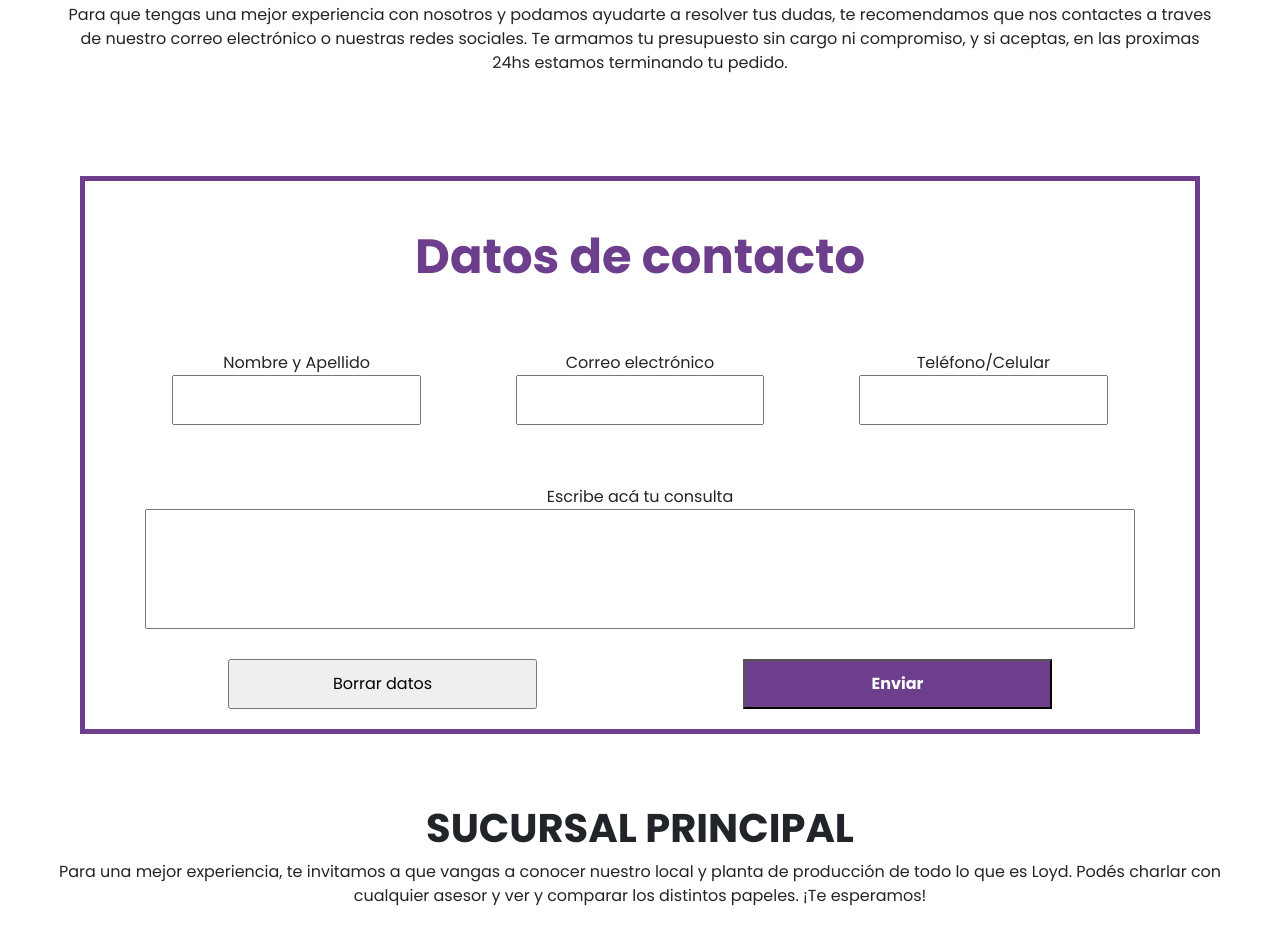
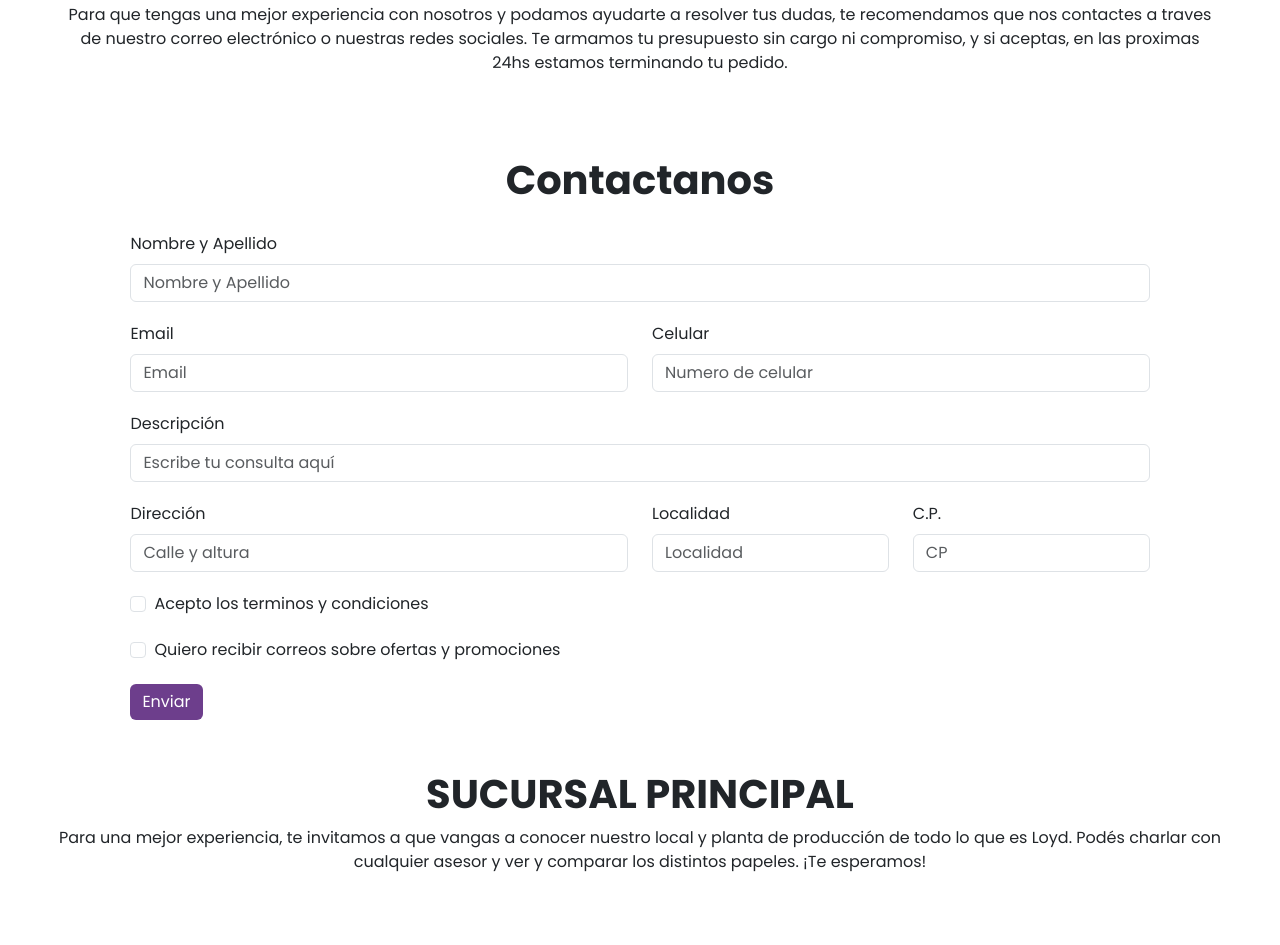
Before and after one commit to MarceIllustrator/loydimprenta, a plain HTML site: page pages/contacto.html in a window 1280 px wide. Shown: the part 339-1284 px from the top of the page. Drawn offline with nearby package versions, Linux system fonts and the light colour scheme; grey boxes are pictures that could not be loaded.

Commit message:
actualización_2

```diff
--- a/css/style.css
+++ b/css/style.css
@@ -126,12 +126,12 @@ body {
       object-fit: cover;
       padding: 15px;
     }
-    .cards {
+    .cards-container {
       display: flex;
       justify-content: space-around;
       background-color: #6D3E8C;
       width: 100%;
-      padding: 20px;
+      padding: 20px 20px 50px 20px;
     }
     .cards__title {
       text-align: center;
@@ -139,34 +139,23 @@ body {
       background-color: #6D3E8C;
       padding: 40px 0px 15px 0px;
     }
+    .card {
+      width: 25%;
+    }
     .cards__title h3 {
-      font-size: 200%;
+      font-size: 250%;
+      font-weight: bold;
+    }
+    .card-title {
+      font-size: 150%;
       text-align: center;
       font-weight: bold;
-      color: #ffffff;
-    }
-    .card__body {
-      width: 27%;
-      padding: 15px;
-      text-align: center;
-    }
-    .card__body img {
-      width: 90%;
-      padding: 15px;
-      text-align: center;
-      object-fit: cover;
-    }
-    .card__body h4 a {
-      font-size: 120%;
-      text-align: center;
-      font-weight: bold;
-      color: #ffffff;
+      color: #404040;
       text-decoration: none;
       padding: 10px 0px;
     }
-    .card__body p {
+    .card-text {
       text-align: center;
-      color: #ffffff;
     }
 
 /* FOTOGRAFIA.HTML */
@@ -312,6 +301,7 @@ body {
       display: flex;
       flex-wrap: wrap;
       background-color: #909090;
+      padding: 30px 0px;
     }
     .card__imp__body {
       padding: 30px 60px;
@@ -346,6 +336,7 @@ body {
     .card__imp2__body h4 {
       font-size: 400%;
       text-decoration: none;
+      font-weight: bold;
     }
     .card__imp2__title {
       width: 100%;
@@ -353,6 +344,7 @@ body {
     .card__imp2__title h3 {
       margin-top: 100px;
       font-size: 300%;
+      font-weight: bold;
     }
 
 /* CONTACTO.HTML */
@@ -363,59 +355,38 @@ body {
       width: 100%;
       display: flex;
       flex-wrap: wrap;
+      justify-content: center;
     }
-    .contacto__principal__form {
-      padding: 20px 80px;
+    .contacto__principal h2 {
+      font-size: 250%;
+      font-weight: bold;
+    }
+    .container_form {
+      display: flex;
       width: 100%;
     }
-    .contacto__principal__form fieldset {
-      padding: 20px 40px;
-      height: 100%;
-      border: solid 5px #6D3E8C;
-      display: flex;
-      flex-wrap: wrap;
-      justify-content: space-around;
+    .row {
+      justify-content: center;
     }
-    .contacto__principal__form fieldset legend {
-      color: #6D3E8C;
-      padding: 20px 0px;
-      font-size: 300%;
-      font-weight: bold;
-      text-align: center;
+    .form-label {
+      padding-top: 20px;
     }
-    .Campo {
-      padding: 30px 20px;
-      width: 28%;
-      flex-wrap: wrap;
-      text-align: center;
+    .form-check {
+      padding-top: 20px;
     }
-    .Campo label {
-      width: 100%;
+    .btn-primary {
+      margin-top: 20px;
+      background-color: #6D3E8C;
+      border: none;
     }
-    .Campo input {
-      width: 100%;
+    .col-12 {
+      width: 80%;
     }
-    .Campo_grande {
-      width: 100%;
-      padding: 30px 20px;
-      flex-wrap: wrap;
-      text-align: center;
+    .col-6 {
+      width: 40%;
     }
-    .Campo_grande label {
-      width: 100%;
-    }
-    .Campo_grande input {
-      width: 100%;
-      height: 120px;
-    }
-    fieldset input {
-      width: 30%;
-      height: 50px;
-    }
-    .e {
-      background-color: #6D3E8C;
-      color: #ffffff;
-      font-weight: bold;
+    .col-3 {
+      width: 20%;
     }
     .contacto__principal__content {
       padding: 65px;
@@ -487,17 +458,20 @@ body {
     }
     .article_historia aside {
       width: 100%;
+      text-align: center;
     }
-    .cards {
+    .cards-container {
       flex-direction: column;
-    }
-    .card__body {
       width: 100%;
       align-items: center;
     }
-    .card__body img {
-      width: 450px;
-      height: 300px;
+    .card {
+      width: 80%;
+      margin: 20px 0px;
+    }
+    .card-img-top {
+      height: 250px;
+      object-fit: cover;
     }
   /* fotografia */
     .fotografia__principal img {
--- a/pages/contacto.html
+++ b/pages/contacto.html
@@ -51,29 +51,53 @@
               <div class="contacto__principal__content">
                   <p>Para que tengas una mejor experiencia con nosotros y podamos ayudarte a resolver tus dudas, te recomendamos que nos contactes a traves de nuestro correo electrónico o nuestras redes sociales. Te armamos tu presupuesto sin cargo ni compromiso, y si aceptas, en las proximas 24hs estamos terminando tu pedido.
               </div>
-                    <form class="contacto__principal__form">
-                        <fieldset>
-                            <legend>Datos de contacto</legend>
-                            <div class="Campo">
-                                <label for="nombre">Nombre y Apellido</label>
-                                <input type="text" name="nombre">
+              <h2>Contactanos</h2>
+              <div class="container_form">
+                <form class="row">
+                  <div class="col-12">
+                    <label for="nameinput" class="form-label">Nombre y Apellido</label>
+                    <input type="text" class="form-control" id="nameinput" placeholder="Nombre y Apellido">
                   </div>
-                            <div class="Campo">
-                                <label for="mail">Correo electrónico</label>
-                                <input type="text" name="mail">
+                  <div class="col-6">
+                    <label for="emailinput" class="form-label">Email</label>
+                    <input type="email" class="form-control" id="emailinput" placeholder="Email">
                   </div>
-                            <div class="Campo">
-                                <label for="telefono">Teléfono/Celular</label>
-                                <input type="text" name="telefono">
+                  <div class="col-6">
+                    <label for="numberinput" class="form-label">Celular</label>
+                    <input type="number" class="form-control" id="numberinput" placeholder="Numero de celular">
                   </div>
-                            <div class="Campo_grande">
-                                <label for="mensaje">Escribe acá tu consulta</label>
-                                <input type="text" name="mensaje">
+                  <div class="col-12">
+                    <label for="consulinput" class="form-label">Descripción</label>
+                    <input type="text" class="form-control" id="consulinput" placeholder="Escribe tu consulta aquí">
                   </div>
-                            <input type="reset" value="Borrar datos">
-                            <input class="e" type="submit" value="Enviar">
-                        </fieldset>
+                  <div class="col-6">
+                    <label for="directioninput" class="form-label">Dirección</label>
+                    <input type="text" class="form-control" id="directioninput" placeholder="Calle y altura">
+                  </div>
+                  <div class="col-3">
+                    <label for="localinput" class="form-label">Localidad</label>
+                    <input type="text" class="form-control" id="localinput" placeholder="Localidad">
+                  </div>
+                  <div class="col-3">
+                    <label for="cpinput" class="form-label">C.P.</label>
+                    <input type="number" class="form-control" id="cpinput" placeholder="CP">
+                  </div>
+                  <div class="col-12">
+                    <div class="form-check">
+                      <label for="checkTerms" class="form-check-label">Acepto los terminos y condiciones</label>
+                      <input type="checkbox" id="checkTerms" class="form-check-input">
+                    </div>
+                  </div>
+                  <div class="col-12">
+                    <div class="form-check">
+                      <label for="checkNotif" class="form-check-label">Quiero recibir correos sobre ofertas y promociones</label>
+                      <input type="checkbox" id="checkNotif" class="form-check-input">
+                    </div>
+                  </div>
+                  <div class="col-12">
+                    <button type="submit" class="btn btn-primary">Enviar</button>
                 </form>
+              </div>
             </section>
             <section class="contacto__sucursal">
                 <div class="contacto__sucursal__content">
```
Also changed, not shown: index.html (+28 -4 lines). Lines whose indentation alone changed are shown as unchanged.
